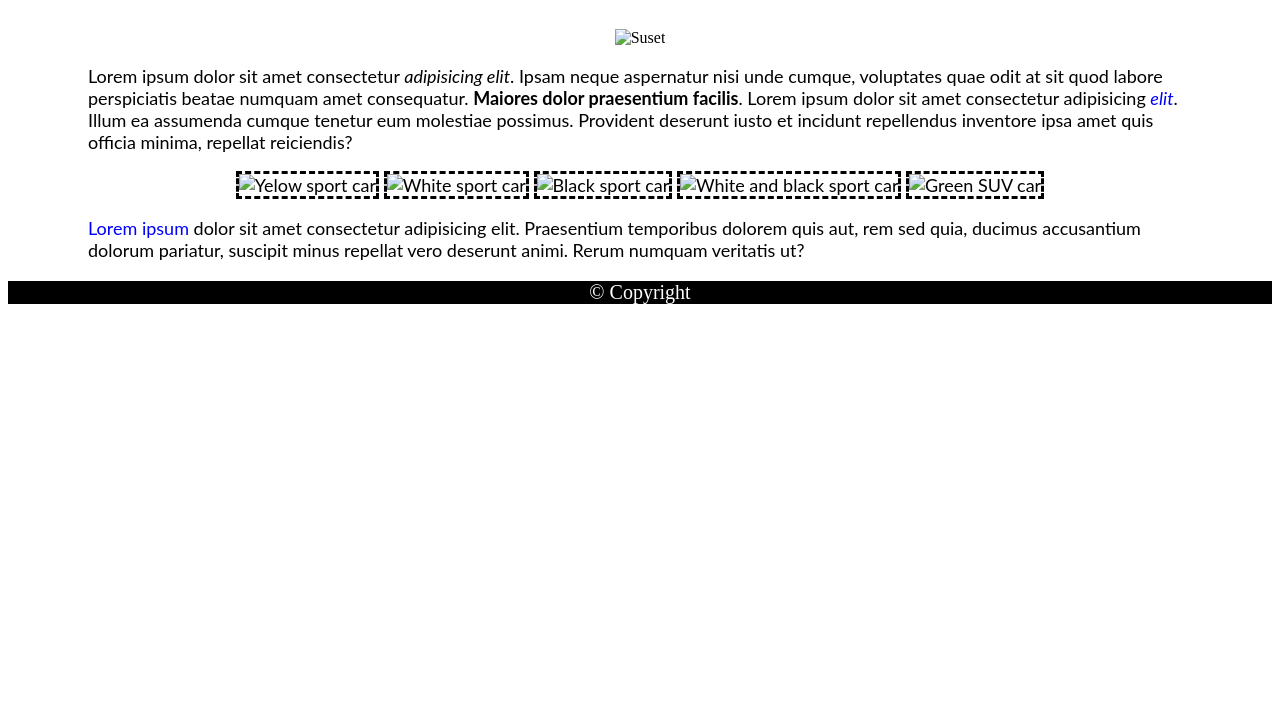
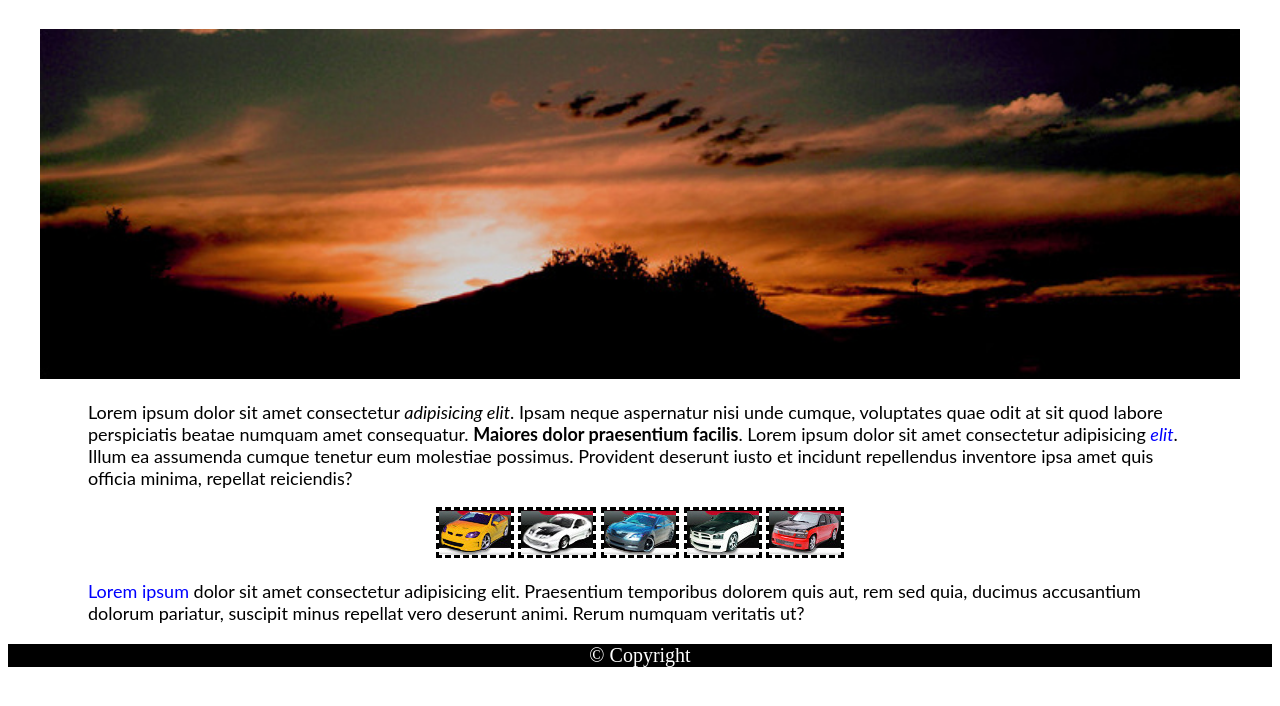
Before and after one commit to nakonechnyi-o/4.Css, a plain HTML site: page index.html in a window 1280 px wide. Shown: the part 72-778 px from the top of the page. Drawn offline with Linux system fonts and the light colour scheme; the site is published under a folder, as on GitHub Pages, so addresses that start at the root find nothing.

Commit message:
Виправив шлях до фото

```diff
--- a/index.html
+++ b/index.html
@@ -14,7 +14,7 @@
             <p>My simple website</p>
         </h1>
         <center>
-            <img class="sunset" src="/img/sunset.jpg" alt="Suset" width="95%">
+            <img class="sunset" src="img/sunset.jpg" alt="Suset" width="95%">
         </center>
     </header>
     <main class="main-margin">
@@ -34,11 +34,11 @@
         </section>
         <section>
             <center>
-                <img id="border-car1" src="/img/car01.jpg" alt="Yelow sport car">
-                <img id="border-car2" src="/img/car02.jpg" alt="White sport car">
-                <img id="border-car3" src="/img/car03.jpg" alt="Black sport car">
-                <img id="border-car4" src="/img/car04.jpg" alt="White and black sport car">
-                <img id="border-car5" src="/img/car05.jpg" alt="Green SUV car">
+                <img id="border-car1" src="img/car01.jpg" alt="Yelow sport car">
+                <img id="border-car2" src="img/car02.jpg" alt="White sport car">
+                <img id="border-car3" src="img/car03.jpg" alt="Black sport car">
+                <img id="border-car4" src="img/car04.jpg" alt="White and black sport car">
+                <img id="border-car5" src="img/car05.jpg" alt="Green SUV car">
             </center>
         </section>
         <section>
```
Also changed, not shown: 1 other file.
